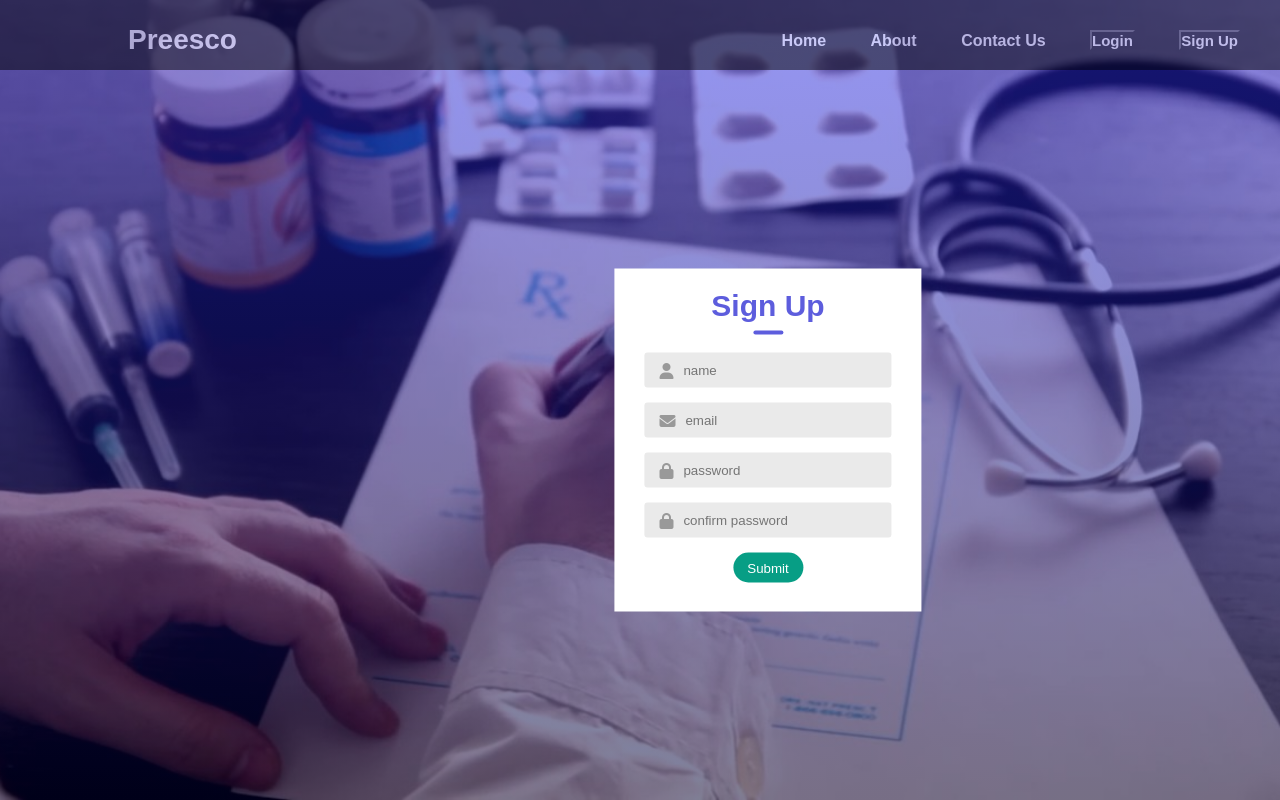
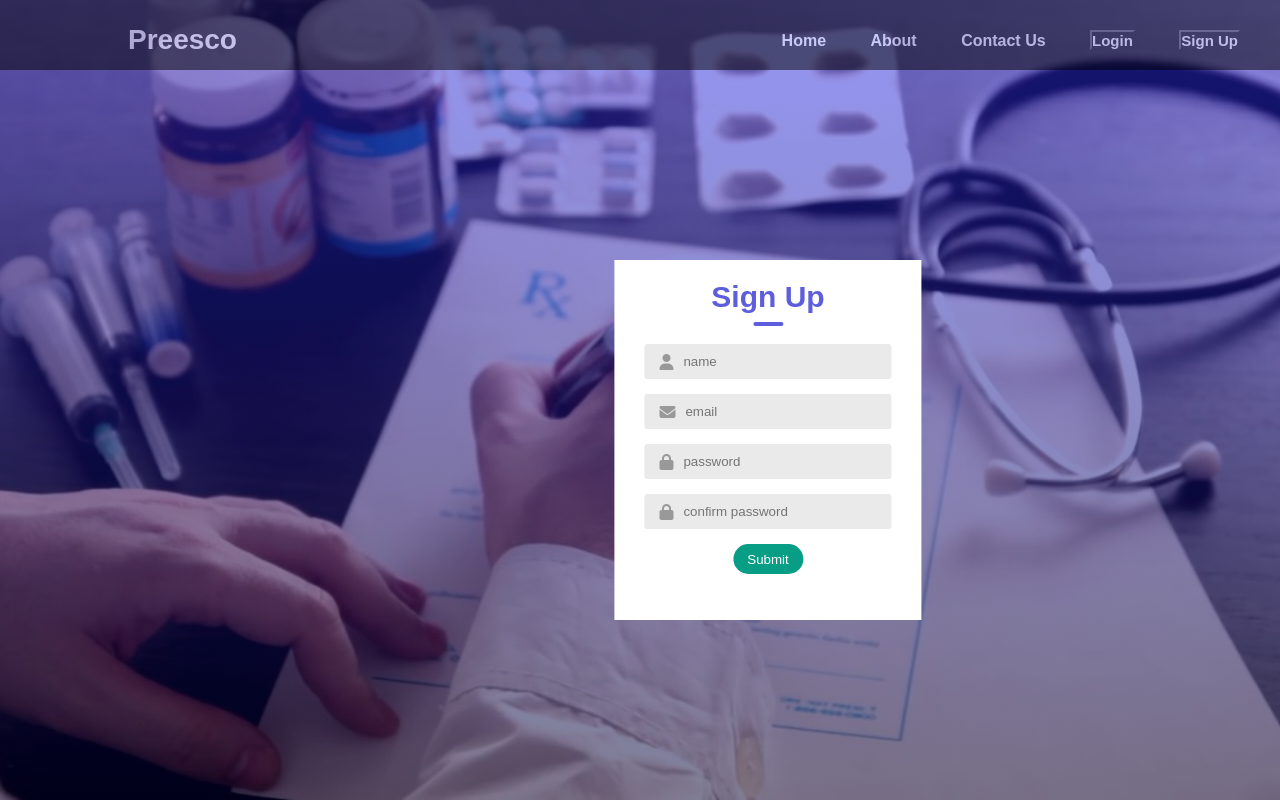
Before and after one commit to saurabh17-alt/Fynd_Project, a Flask app: page / in a window 1280 px wide. Run offline with Flask 3, Linux system fonts and the light colour scheme; some libraries are stand-ins or nearby versions.

Commit message:
Update style.css

```diff
--- a/app/static/style.css
+++ b/app/static/style.css
@@ -92,7 +92,7 @@ nav ul li a:hover{
     position: absolute;
     width: 24%;
     max-width: 450%;
-    height: 343px;
+    height: 45%;
     /* height: 260px; */
     top: 55%;
     left: 60%;
```
